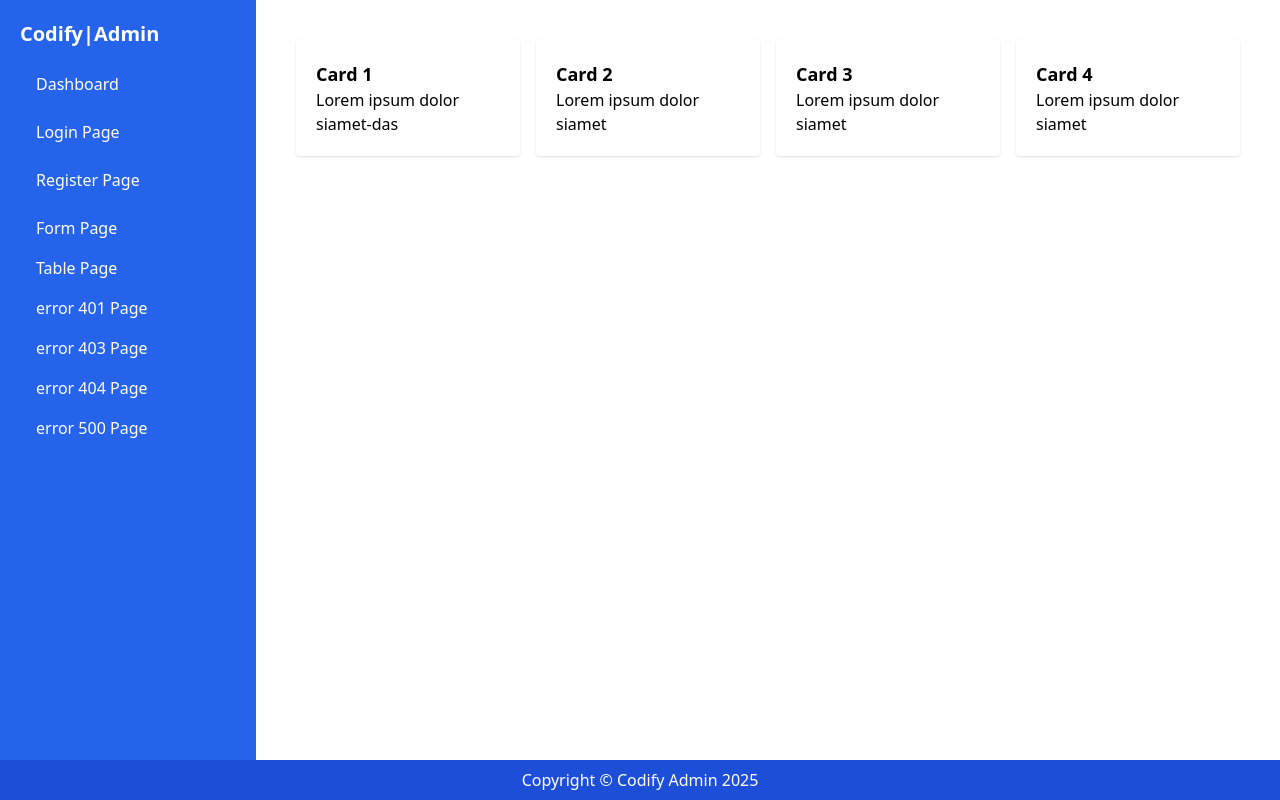
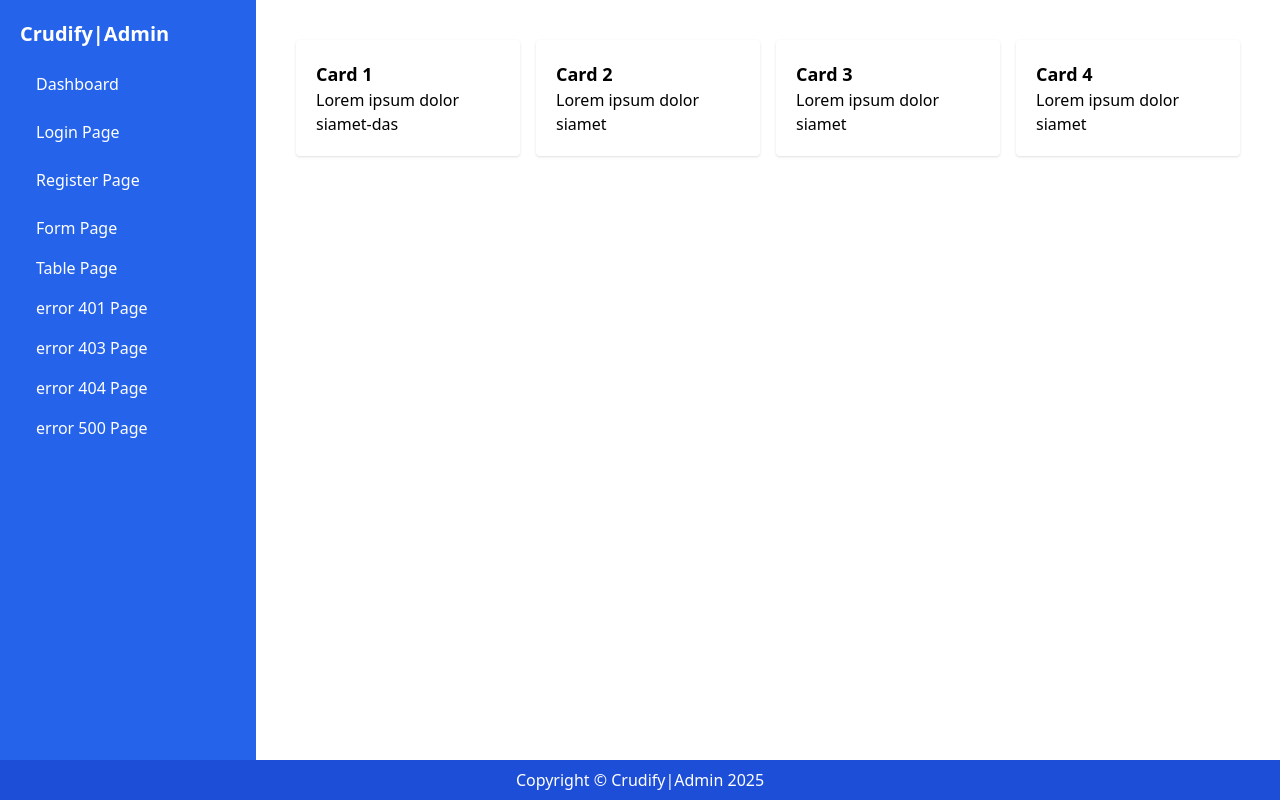
Before and after one commit to hendidwipurwanto/CrudifyAdminTemplate-Only, a plain HTML site: page Dashboard.html in a window 1280 px wide. Drawn offline with nearby package versions, Linux system fonts and the light colour scheme.

Commit message:
change all text codyfy to crudify

```diff
--- a/Dashboard.html
+++ b/Dashboard.html
@@ -4,11 +4,11 @@
     <meta charset="UTF-8">
     <meta name="viewport" content="width=device-width, initial-scale=1.0">
     <script src="https://cdn.tailwindcss.com"></script>
-    <title>Codify|Admin</title>
+    <title>Crudify|Admin</title>
 </head>
 <body class="flex h-screen">
     <aside class="w-64 bg-blue-600 text-white p-5">
-        <h1 class="text-xl font-bold mb-4">Codify|Admin</h1>
+        <h1 class="text-xl font-bold mb-4">Crudify|Admin</h1>
         <nav>
             <ul>
                 <li class="mb-2"><a href="/Dashboard.html" class="block py-2 px-4 rounded hover:bg-blue-700">Dashboard</a></li>
@@ -45,7 +45,7 @@
         </div>
     </main>
     <footer class="absolute bottom-0 w-full bg-blue-700 text-white text-center py-2">
-        <p>Copyright © Codify Admin 2025</p>
+        <p>Copyright © Crudify|Admin 2025</p>
     </footer>
 </body>
 </html>
```
Also changed, not shown: error401.html (+3 -3 lines), error403.html (+3 -3 lines), error404.html (+3 -3 lines), error500.html (+3 -3 lines), formPage.html (+3 -3 lines), index.html (+3 -3 lines), login.html (+1 -1 lines), register.html (+1 -1 lines), table.html (+3 -3 lines).
